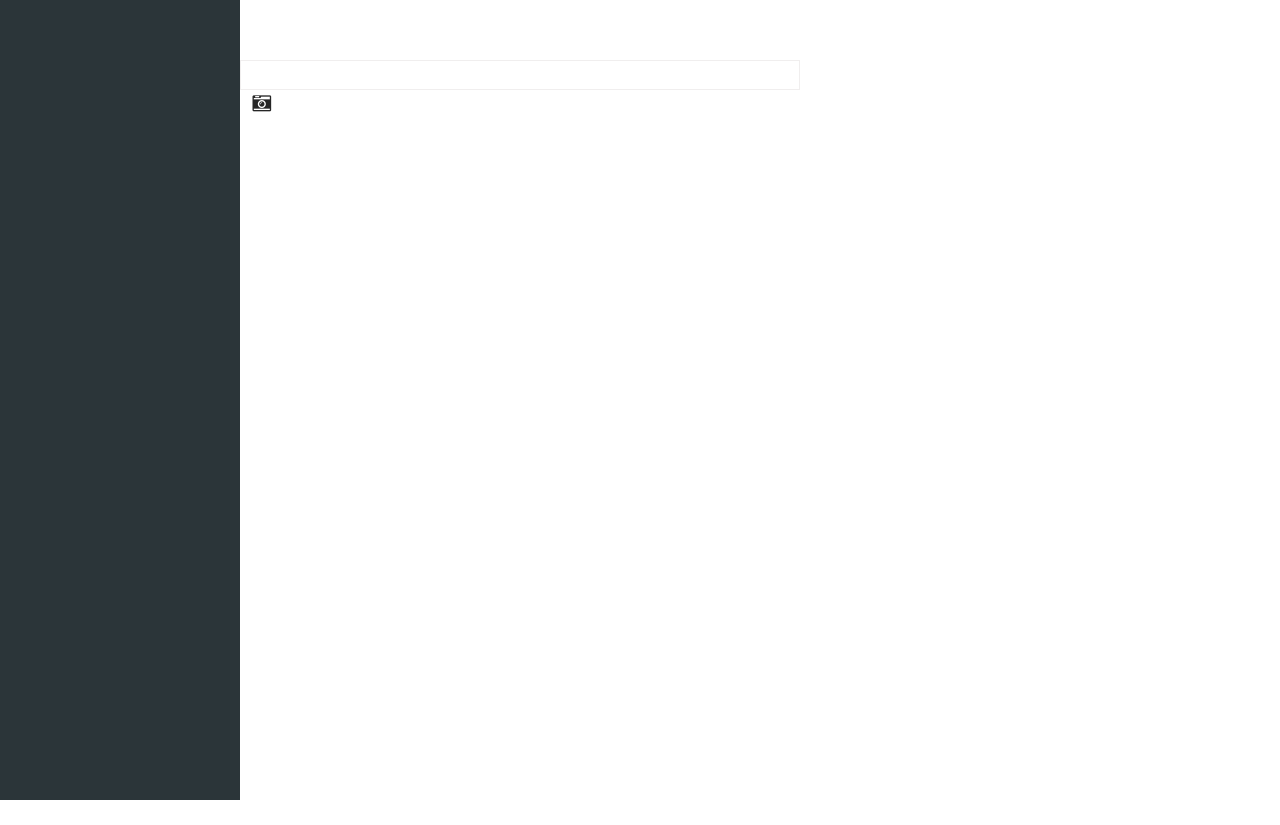
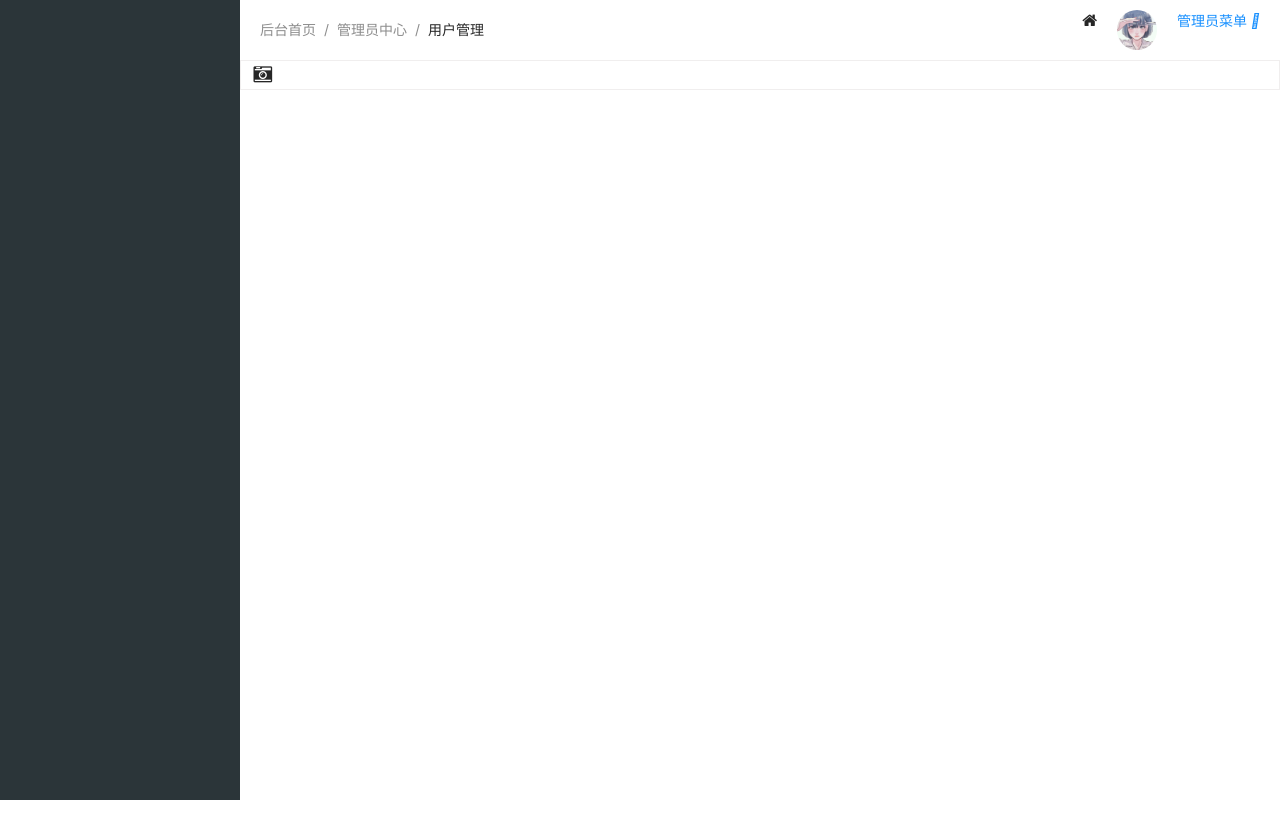
Before and after one commit to profikiller-zzy/cinema_platform_admin, a Vue app in the folder Web/: page /admin in a window 1280 px wide. After the commit the page ends 800 px from the top, so only its background shows below. Built offline with nearby package versions, Linux system fonts and the light colour scheme; a web font is replaced by a local one.

Commit message:
顶部栏下拉菜单

```diff
--- a/Web/package.json
+++ b/Web/package.json
@@ -10,6 +10,7 @@
   },
   "dependencies": {
     "ant-design-vue": "^3.2.14",
+    "antd": "^3.26.19",
     "font-awesome": "^4.7.0",
     "pinia": "^2.1.7",
     "vue": "^3.4.21",
@@ -17,7 +18,9 @@
   },
   "devDependencies": {
     "@vitejs/plugin-vue": "^5.0.4",
+    "@vue/babel-plugin-jsx": "^1.2.2",
     "sass": "^1.74.1",
+    "typescript": "^5.4.5",
     "vite": "^5.1.6"
   }
 }
--- a/Web/src/main.js
+++ b/Web/src/main.js
@@ -7,7 +7,7 @@ import router from './router'
 import "ant-design-vue/dist/antd.css";
 import Antd from "ant-design-vue"
 
-import "assets/css/iconfont.css";
+import "../src/assets/css/iconfont.css";
 import "font-awesome/css/font-awesome.min.css";
 
 const app = createApp(App)
--- a/Web/src/views/admin/admin.vue
+++ b/Web/src/views/admin/admin.vue
@@ -1,16 +1,55 @@
 <template>
   <div class="admin">
-    <aside>
-    </aside>
+    <aside></aside>
 
     <div class="admin_main">
-      <header></header>
+      <header>
+        <div class="header_left">
+          <a-breadcrumb>
+            <a-breadcrumb-item>后台首页</a-breadcrumb-item>
+            <a-breadcrumb-item><a href="#">管理员中心</a></a-breadcrumb-item>
+            <a-breadcrumb-item>用户管理</a-breadcrumb-item>
+          </a-breadcrumb>
+        </div>
 
-      <div class="tabs"></div>
-        <div>
-          <i class="iconfont icon-yonghu"></i>
-          <i class="fa fa-camera-retro fa-lg"></i>
+        <div class="header_right">
+          <div class="actions">
+            <div class="icon_actions">
+              <i class="fa fa-home"></i>
+            </div>
+            <div class="avatar">
+              <img src="@/assets/img.png" alt="">
+            </div>
+            <div class="drop_menu">
+              <a-dropdown>
+                <a class="ant-dropdown-link" @click.prevent>
+                  管理员菜单
+                  <i class="fa-angle-down"></i>
+                </a>
+                <template #overlay>
+                  <a-menu>
+                    <a-menu-item>
+                      <a href="javascript:;">1st menu item</a>
+                    </a-menu-item>
+                    <a-menu-item>
+                      <a href="javascript:;">2nd menu item</a>
+                    </a-menu-item>
+                    <a-menu-item>
+                      <a href="javascript:;">3rd menu item</a>
+                    </a-menu-item>
+                  </a-menu>
+                </template>
+              </a-dropdown>
+            </div>
+          </div>
         </div>
+      </header>
+
+      <div class="tabs">
+        <i class="iconfont icon-yonghu"></i>
+        <i class="fa fa-camera-retro fa-lg"></i>
+      </div>
+
       <main>
         <div class="router-view">
           <router-view/>
@@ -36,12 +75,55 @@
   }
 
   .admin_main{
-    width: calc(100vh - 240px);
+    width: calc(100% - 240px);
 
     header {
       padding: 0 20px;
       height: 60px;
       background-color: white;
+      display: flex;
+      justify-content: space-between;
+      align-items: center; // 排列在当前列的中间位置
+
+      .header_left {
+      }
+
+      .header_right {
+        display: flex;
+        align-content: center; /* 垂直居中 */
+
+        .actions {
+          display: flex;
+          align-content: center;
+
+          .icon_actions {
+            margin-right: 20px;
+
+            i {
+              margin-left: 10px;
+              cursor: pointer;
+              font-size: 16px;
+            }
+
+            i:hover {
+              color: #2184fc;
+            }
+          }
+
+          .avatar {
+            img {
+              width: 40px;
+              height: 40px;
+              border-radius: 50%;
+              margin-right: 20px;
+            }
+
+            .drop_menu {
+              margin-left: 10px;
+            }
+          }
+        }
+      }
     }
 
     .tabs {
--- a/Web/vite.config.js
+++ b/Web/vite.config.js
@@ -2,11 +2,15 @@ import { fileURLToPath, URL } from 'node:url'
 
 import { defineConfig } from 'vite'
 import vue from '@vitejs/plugin-vue'
+import { VitePresetEnv } from 'vite-preset-env';
 
 // https://vitejs.dev/config/
 export default defineConfig({
   plugins: [
     vue(),
+    VitePresetEnv({
+      include: ['jsx', 'typescript'], // 启用 jsx 和 typescript 支持
+    }),
   ],
   resolve: {
     alias: {
```
Also changed, not shown: Web/src/assets/img.png (added), 1 other file (tests, documents, lock files or other folders).
